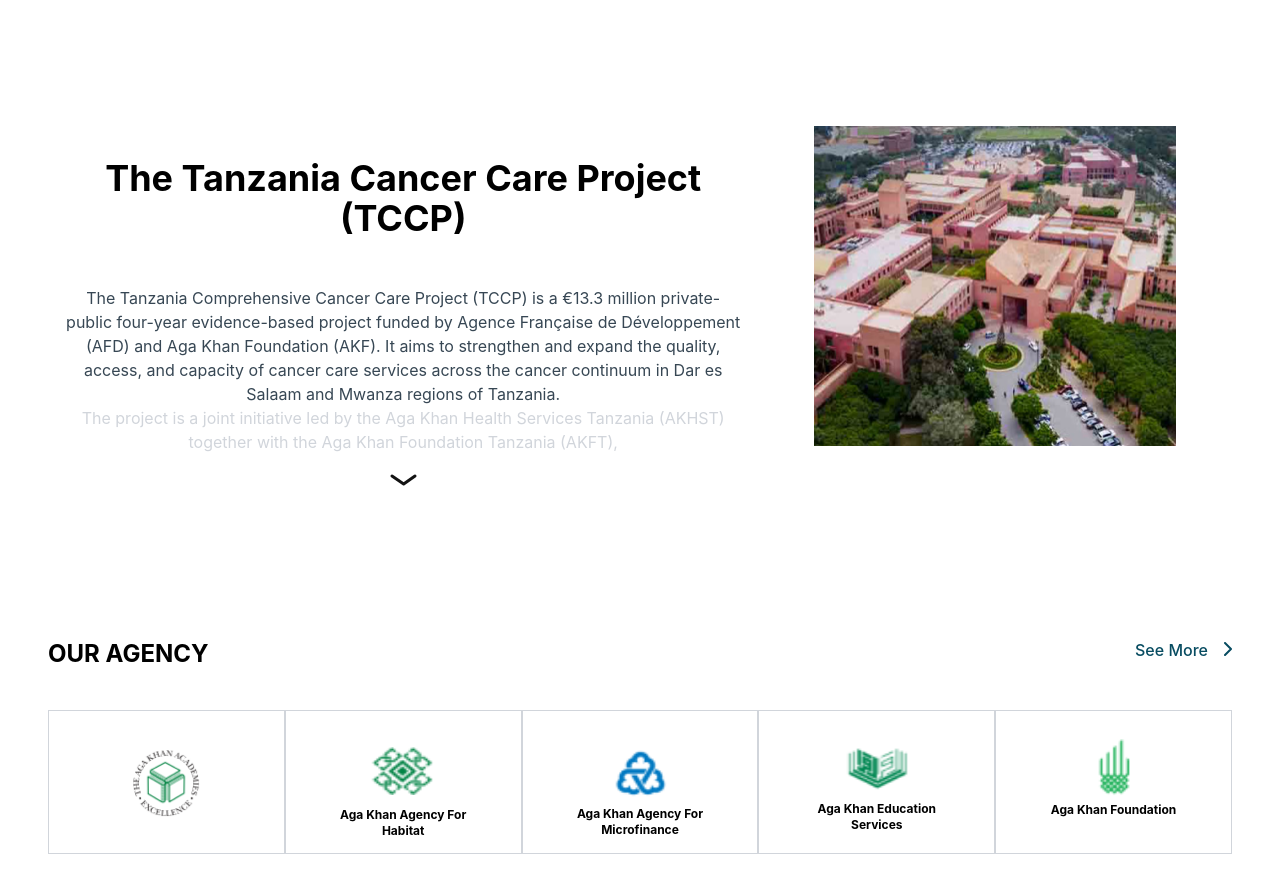
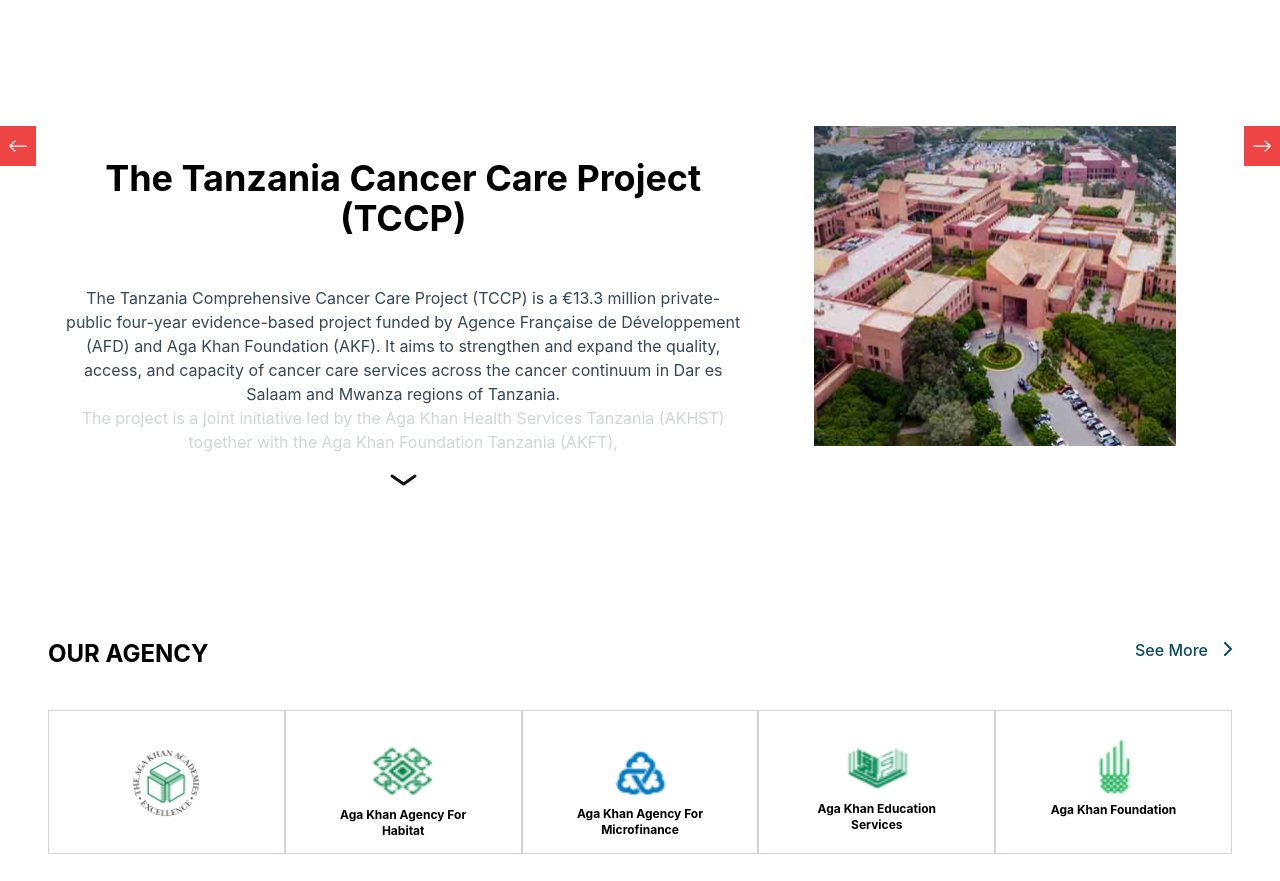
Before and after one commit to Arsalan31/my-project1, a React (Create React App) app: page /Akdn in a window 1280 px wide. Shown: the part 1304-2185 px from the top of the page. Built offline with nearby package versions, Linux system fonts and the light colour scheme; what tailwindcss-rtl would draw is missing.

Commit message:
Update Partners2.js

```diff
--- a/src/Components/Partners2.js
+++ b/src/Components/Partners2.js
@@ -56,7 +56,7 @@ function Partners2(props) {
                                             <p className="w-full mt-10 font-normal md:text-base text-sm text-start text-hex mb-5">The Tanzania Comprehensive Cancer Care Project (TCCP) is a €13.3 million private-public four-year evidence-based project funded by Agence Française de Développement (AFD) and Aga Khan Foundation (AKF). It aims to strengthen and expand the quality, access, and capacity of cancer care services across the cancer continuum in Dar es Salaam and Mwanza regions of Tanzania.
                                                 <p className="text-gray-300 text-start">The project is a joint initiative led by the Aga Khan Health Services Tanzania (AKHST) together with the Aga Khan Foundation Tanzania (AKFT), </p>
                                             </p>
-                                            <button className="flex justify-center">
+                                            <button className="flex justify-center focus:outline-none">
                                                 <svg width="27" height="12" viewBox="0 0 27 12" fill="none" xmlns="http://www.w3.org/2000/svg">
                                                     <path d="M2 2L13.6575 10L25 2" stroke="#131313" stroke-width="3" stroke-linecap="round" stroke-linejoin="round" />
                                                 </svg>
@@ -76,7 +76,7 @@ function Partners2(props) {
                                             <p className="w-full mt-10 font-normal md:text-base text-sm text-start text-hex mb-5">The Tanzania Comprehensive Cancer Care Project (TCCP) is a €13.3 million private-public four-year evidence-based project funded by Agence Française de Développement (AFD) and Aga Khan Foundation (AKF). It aims to strengthen and expand the quality, access, and capacity of cancer care services across the cancer continuum in Dar es Salaam and Mwanza regions of Tanzania.
                                                 <p className="text-gray-300 text-start">The project is a joint initiative led by the Aga Khan Health Services Tanzania (AKHST) together with the Aga Khan Foundation Tanzania (AKFT), </p>
                                             </p>
-                                            <button className="flex justify-center">
+                                            <button className="flex justify-center focus:outline-none">
                                                 <svg width="27" height="12" viewBox="0 0 27 12" fill="none" xmlns="http://www.w3.org/2000/svg">
                                                     <path d="M2 2L13.6575 10L25 2" stroke="#131313" stroke-width="3" stroke-linecap="round" stroke-linejoin="round" />
                                                 </svg>
@@ -96,7 +96,7 @@ function Partners2(props) {
                                             <p className="w-full mt-10 font-normal md:text-base text-sm text-start text-hex mb-5">The Tanzania Comprehensive Cancer Care Project (TCCP) is a €13.3 million private-public four-year evidence-based project funded by Agence Française de Développement (AFD) and Aga Khan Foundation (AKF). It aims to strengthen and expand the quality, access, and capacity of cancer care services across the cancer continuum in Dar es Salaam and Mwanza regions of Tanzania.
                                                 <p className="text-gray-300 text-start">The project is a joint initiative led by the Aga Khan Health Services Tanzania (AKHST) together with the Aga Khan Foundation Tanzania (AKFT), </p>
                                             </p>
-                                            <button className="flex justify-center">
+                                            <button className="flex justify-center focus:outline-none">
                                                 <svg width="27" height="12" viewBox="0 0 27 12" fill="none" xmlns="http://www.w3.org/2000/svg">
                                                     <path d="M2 2L13.6575 10L25 2" stroke="#131313" stroke-width="3" stroke-linecap="round" stroke-linejoin="round" />
                                                 </svg>
@@ -110,14 +110,22 @@ function Partners2(props) {
                             </SwiperSlide>
                         </Swiper>
                     </>
-                    <div className="lg:hidden flex w-full lg:order-2 order-1 justify-center">
-                        {/* <button className="swiper-button-prev focus:outline-none"><svg xmlns="http://www.w3.org/2000/svg" className="me-3" width="60" height="30" fill="currentColor" class="bi bi-arrow-left" viewBox="0 0 16 16">
-                            <path fill-rule="evenodd" d="M15 8a.5.5 0 0 0-.5-.5H2.707l3.147-3.146a.5.5 0 1 0-.708-.708l-4 4a.5.5 0 0 0 0 .708l4 4a.5.5 0 0 0 .708-.708L2.707 8.5H14.5A.5.5 0 0 0 15 8z" />
-                        </svg></button> */}
-                        <div class="swiper-pagination1 justify-center text-red-500"></div>
-                        {/* <button className="swiper-button-next focus:outline-none"><svg xmlns="http://www.w3.org/2000/svg" className="ms-3" width="60" height="30" fill="currentColor" class="bi bi-arrow-right" viewBox="0 0 16 16">
-                            <path fill-rule="evenodd" d="M1 8a.5.5 0 0 1 .5-.5h11.793l-3.147-3.146a.5.5 0 0 1 .708-.708l4 4a.5.5 0 0 1 0 .708l-4 4a.5.5 0 0 1-.708-.708L13.293 8.5H1.5A.5.5 0 0 1 1 8z" />
-                        </svg></button> */}
+                    <div className="w-full lg:block flex lg:justify-evenly justify-center lg:order-2 order-1 lg:gap-3 lg:absolute">
+                        <div className="lg:flex hidden justify-start absolute">
+                            <button className="swiper-button-prev text-white bg-red-500 focus:outline-none px-2">
+                                <svg xmlns="http://www.w3.org/2000/svg" className="me-3" width="20" height="40" fill="currentColor" class="bi bi-arrow-left" viewBox="0 0 16 16">
+                                    <path fill-rule="evenodd" d="M15 8a.5.5 0 0 0-.5-.5H2.707l3.147-3.146a.5.5 0 1 0-.708-.708l-4 4a.5.5 0 0 0 0 .708l4 4a.5.5 0 0 0 .708-.708L2.707 8.5H14.5A.5.5 0 0 0 15 8z" />
+                                </svg>
+                            </button>
+                        </div>
+                        <div class="lg:hidden flex swiper-pagination1 justify-center text-red-500"></div>
+                        <div className="lg:flex hidden justify-end">
+                            <button className="swiper-button-next text-white bg-red-500 focus:outline-none px-2">
+                                <svg xmlns="http://www.w3.org/2000/svg" className="ms-3" width="20" height="40" fill="currentColor" class="bi bi-arrow-right" viewBox="0 0 16 16">
+                                    <path fill-rule="evenodd" d="M1 8a.5.5 0 0 1 .5-.5h11.793l-3.147-3.146a.5.5 0 0 1 .708-.708l4 4a.5.5 0 0 1 0 .708l-4 4a.5.5 0 0 1-.708-.708L13.293 8.5H1.5A.5.5 0 0 1 1 8z" />
+                                </svg>
+                            </button>
+                        </div>
                     </div>
                 </div>
             </div>
```
